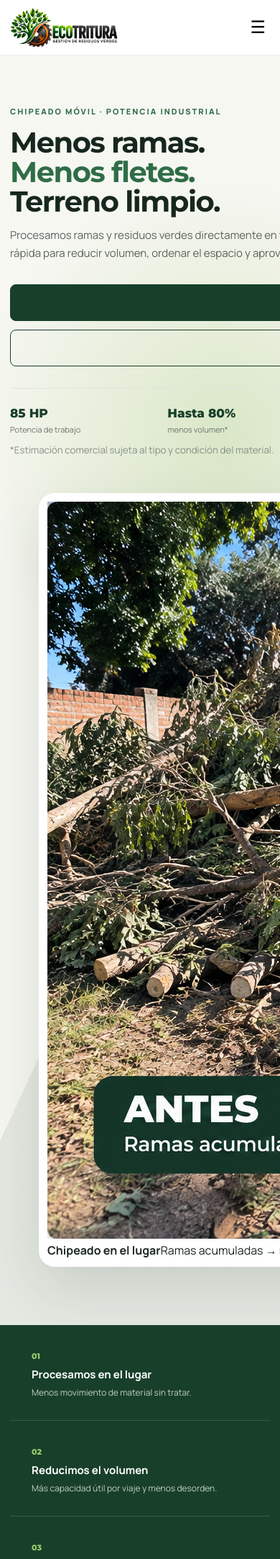
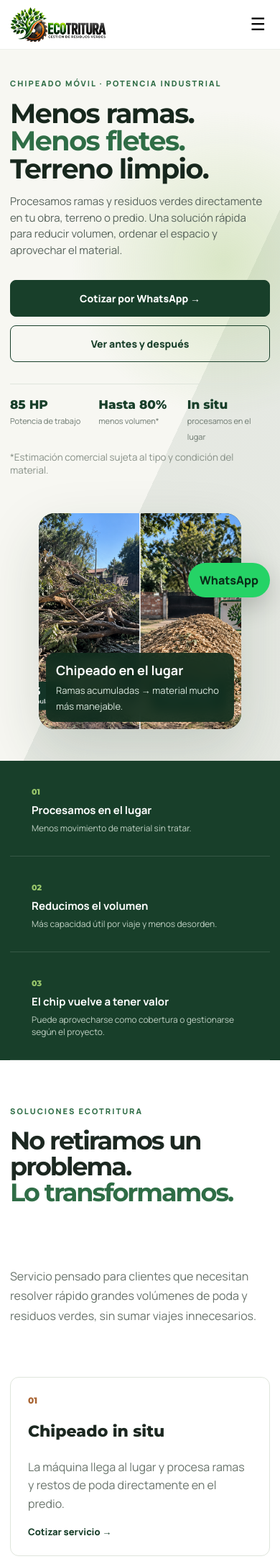
Before and after one commit to equantum-py/ecotritura, a Flask app: page / in a window 390 px wide. Shown: the top 2166 px of the page at 72% size. Run offline with Flask 3, Linux system fonts and the light colour scheme.

Commit message:
Mejorar responsive, hero real y CTA flotante

```diff
--- a/static/css/style.css
+++ b/static/css/style.css
@@ -10,3 +10,37 @@ footer .brand-logo{height:62px;max-width:320px}
 .real-comparison img{display:block;width:100%;height:100%;min-height:390px;object-fit:cover;border-radius:inherit}
 @media(max-width:900px){.real-comparison img{min-height:0;aspect-ratio:3/2;object-fit:cover}}
 @media(max-width:600px){.real-comparison img{aspect-ratio:1/1;object-fit:cover}}
+
+/* Rediseño comercial ECOTRITURA */
+.hero-real{position:relative;overflow:hidden;padding:0;background:#102d1e}
+.hero-real>img{display:block;width:100%;height:520px;object-fit:cover}
+.hero-real figcaption{position:absolute;left:18px;right:18px;bottom:18px;padding:18px 20px;border-radius:12px;background:rgba(15,45,29,.9);color:#fff;backdrop-filter:blur(8px)}
+.hero-real figcaption b{display:block;font-size:18px;margin-bottom:4px}
+.hero-real figcaption span{font-size:13px;color:#dbe8de}
+.wa-float{position:fixed;right:22px;bottom:22px;z-index:80;background:#25d366;color:#092d18;text-decoration:none;font-weight:900;padding:14px 18px;border-radius:999px;box-shadow:0 12px 35px rgba(0,0,0,.2);transition:.2s}
+.wa-float:hover{transform:translateY(-2px)}
+.cards article,.steps>div{transition:transform .2s,box-shadow .2s}
+.cards article:hover,.steps>div:hover{transform:translateY(-4px);box-shadow:0 18px 45px rgba(24,63,42,.08)}
+@media(max-width:900px){
+ .hero-real>img{height:390px}
+ .hero-grid{padding-top:45px}
+ .hero h1{max-width:680px}
+}
+@media(max-width:560px){
+ .nav{height:68px}
+ .brand-logo{height:48px;max-width:235px}
+ .hero-grid{padding:34px 0 28px}
+ .hero h1{font-size:38px;line-height:1.01}
+ .hero-copy>p{line-height:1.5}
+ .hero-real>img{height:300px}
+ .hero-real figcaption{left:10px;right:10px;bottom:10px;padding:12px 14px}
+ .hero-stats{padding-top:18px}
+ .section,.how,.impact{padding:58px 0}
+ .cards article{min-height:auto;padding:24px}
+ .cards h3{margin:22px 0 8px}
+ .before-after{height:auto}
+ .real-comparison img{aspect-ratio:3/2;min-height:0;object-fit:cover}
+ .cta{padding:42px 0}
+ .cta-box{padding:30px 22px}
+ .wa-float{right:14px;bottom:14px;padding:13px 16px}
+}
```
